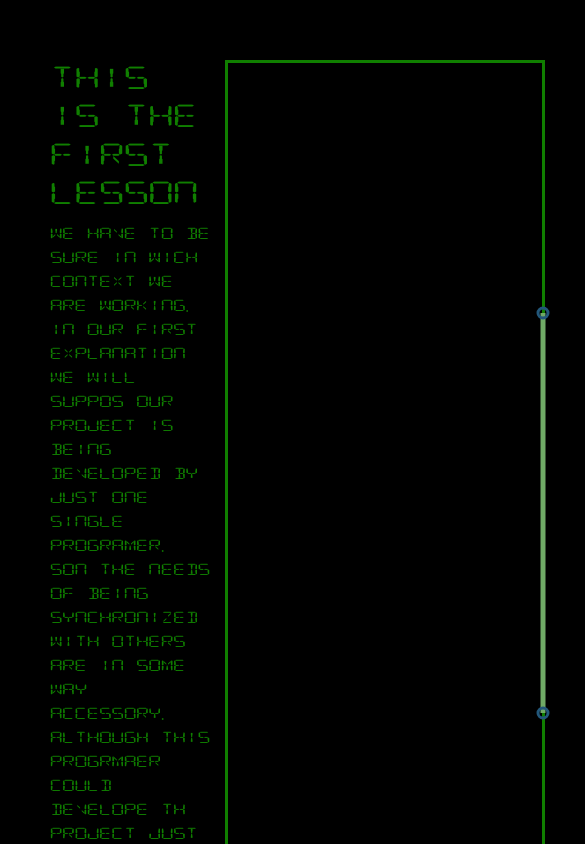
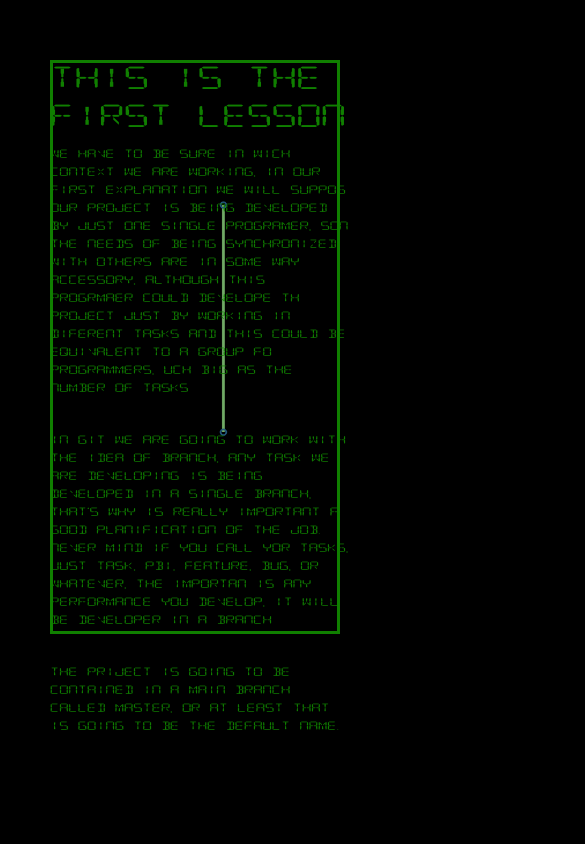
Before and after one commit to Zenchy/gitlearnings, an Angular app: page /firstlearning in a window 390 px wide. Shown: the top 844 px of the page, 585 px wide, since content can reach past the window. Built offline with nearby package versions, Linux system fonts and the light colour scheme.

Commit message:
Responsive without canvas sizing

```diff
--- a/src/app/core/components/context-single/context-single.component.html
+++ b/src/app/core/components/context-single/context-single.component.html
@@ -1,5 +1,5 @@
-<div class="container-fluid container-lesson">
-  <div class="lesson col-md-8">
+<div class="container-fluid container-lesson" id='containerLesson'>
+  <div class="lesson container">
     <div class="lesson-title">
       <h2>This is the first lesson</h2>
     </div>
@@ -20,7 +20,7 @@
       <p>The priject is going to be contained in a main branch called master, or at least that is going to be the default name.</p>
     </div>
   </div>
-  <div class="representation col-md-4">
-    <canvas class="canvas" id="cnsaex" width="500" height="700" #canvas></canvas>
+  <div class="representation container-fluid">
+    <canvas class="canvas" id="cnsaex" #canvas></canvas>
   </div>
 </div>
--- a/src/app/core/components/context-single/context-single.component.scss
+++ b/src/app/core/components/context-single/context-single.component.scss
@@ -4,6 +4,35 @@
   display: flex;
 }
 
+.lesson {
+  @media(max-width: 1150px) {
+    position: absolute;
+    font-size: 100%;
+    width: 85%;
+    height: 100%;
+    max-width: 100%;
+    max-height: 100%;
+  }
+  @media(max-width: 750px) {
+    font-size: 75%;
+  }
+}
+
 .representation{
+  @media(max-width: 1150px) {
+    width: 100%;
+    height: 100%;
+    max-width: 100%;
+    max-height: 100%;
+  }
+}
+
+.canvas{
   border: 3px solid $green-4;
+  @media(max-width: 1150px) {
+    width: 100%;
+    height: 100%;
+    max-width: 100%;
+    max-height: 100%;
+  }
 }
--- a/src/app/core/components/context-single/context-single.component.ts
+++ b/src/app/core/components/context-single/context-single.component.ts
@@ -1,4 +1,4 @@
-import { Component, ViewChild, ElementRef, AfterViewInit } from '@angular/core'
+import { Component, ViewChild, ElementRef, AfterViewInit, OnInit } from '@angular/core'
 import { COLORS } from '../../../../styles/variables/colors'
 
 @Component({
@@ -6,12 +6,25 @@
   templateUrl: './context-single.component.html',
   styleUrls: ['./context-single.component.scss']
 })
-export class ContextSingleComponent implements AfterViewInit {
+export class ContextSingleComponent implements AfterViewInit, OnInit {
   @ViewChild('canvas')
   canvas: ElementRef<HTMLCanvasElement>
   ctx: CanvasRenderingContext2D
 
   constructor() {}
+
+  ngOnInit() {
+    let heightAtt = '1000'
+    const body = document.getElementsByTagName('body')[0]
+    const canvas = document.getElementsByTagName('canvas')[0]
+    const containerLesson = document.getElementById('containerLesson')
+    containerLesson.setAttribute('height', heightAtt )
+    console.log('body',body )
+    console.log('CONTAINER LESSON',containerLesson )
+    console.log('canvas',canvas )
+    canvas.width = 500
+    canvas.height = +heightAtt
+  }
 
   ngAfterViewInit() {
     this.ctx = this.canvas.nativeElement.getContext('2d')
```
